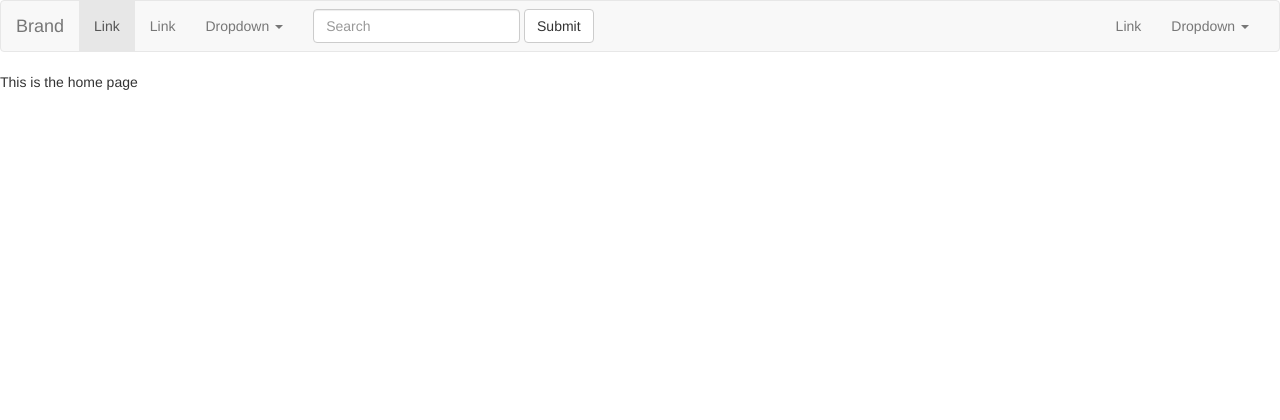
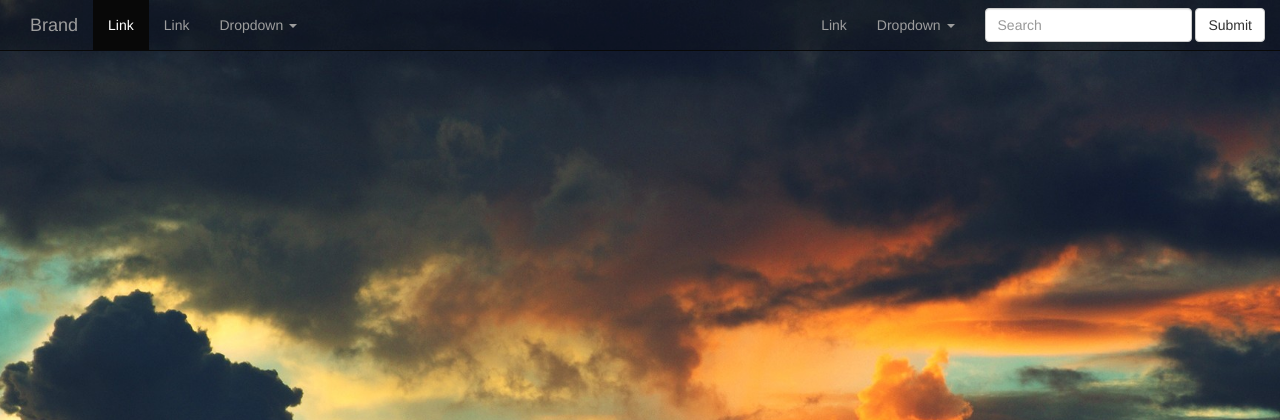
Before and after one commit to MurtazaB/Spotifind2, a Flask app: page / in a window 1280 px wide. Shown: the top 420 px of the page. Run offline with Flask 2, Linux system fonts and the light colour scheme; some libraries are stand-ins or nearby versions.

Commit message:
Modified homepage

```diff
--- a/main.py
+++ b/main.py
@@ -9,6 +9,7 @@ import base64
 # from flask_bootstrap import Bootstrap
 
 app = Flask(__name__)
+# app.run(host='0.0.0.0', port=5000)
 
 ## Needed for Bootstrap
 # Bootstrap(app)
--- a/templates/home.html
+++ b/templates/home.html
@@ -2,5 +2,14 @@
 
 {% block content %}
 <!-- Add home page content here -->
-<p>This is the home page</p>
+<style type="text/css">
+    html {
+      background: url(../static/images/skybackground.jpg) no-repeat center center fixed;
+      -webkit-background-size: cover;
+      -moz-background-size: cover;
+      -o-background-size: cover;
+      background-size: cover;
+    }
+
+</style>
 {% endblock %}
--- a/templates/layout.html
+++ b/templates/layout.html
@@ -1,7 +1,16 @@
 {% extends "base.html" %}
 
 {% block navbar %}
-<nav class="navbar navbar-default">
+
+<style type="text/css">
+  .navbar {
+        background: rgba(0, 0, 0, 0.2); important!
+        /*background-color: rgba(0, 0, 0, 0.5)*/
+    }
+</style>
+
+<div class="navbar transparent navbar-inverse navbar-fixed-top" >
+  <nav class="navbar-inner">
   <div class="container-fluid">
     <!-- Brand and toggle get grouped for better mobile display -->
     <div class="navbar-header">
@@ -32,7 +41,7 @@
           </ul>
         </li>
       </ul>
-      <form class="navbar-form navbar-left">
+      <form class="navbar-form navbar-right">
         <div class="form-group">
           <input type="text" class="form-control" placeholder="Search">
         </div>
```
Also changed, not shown: static/images/skybackground.jpg (added), 1 other file.
